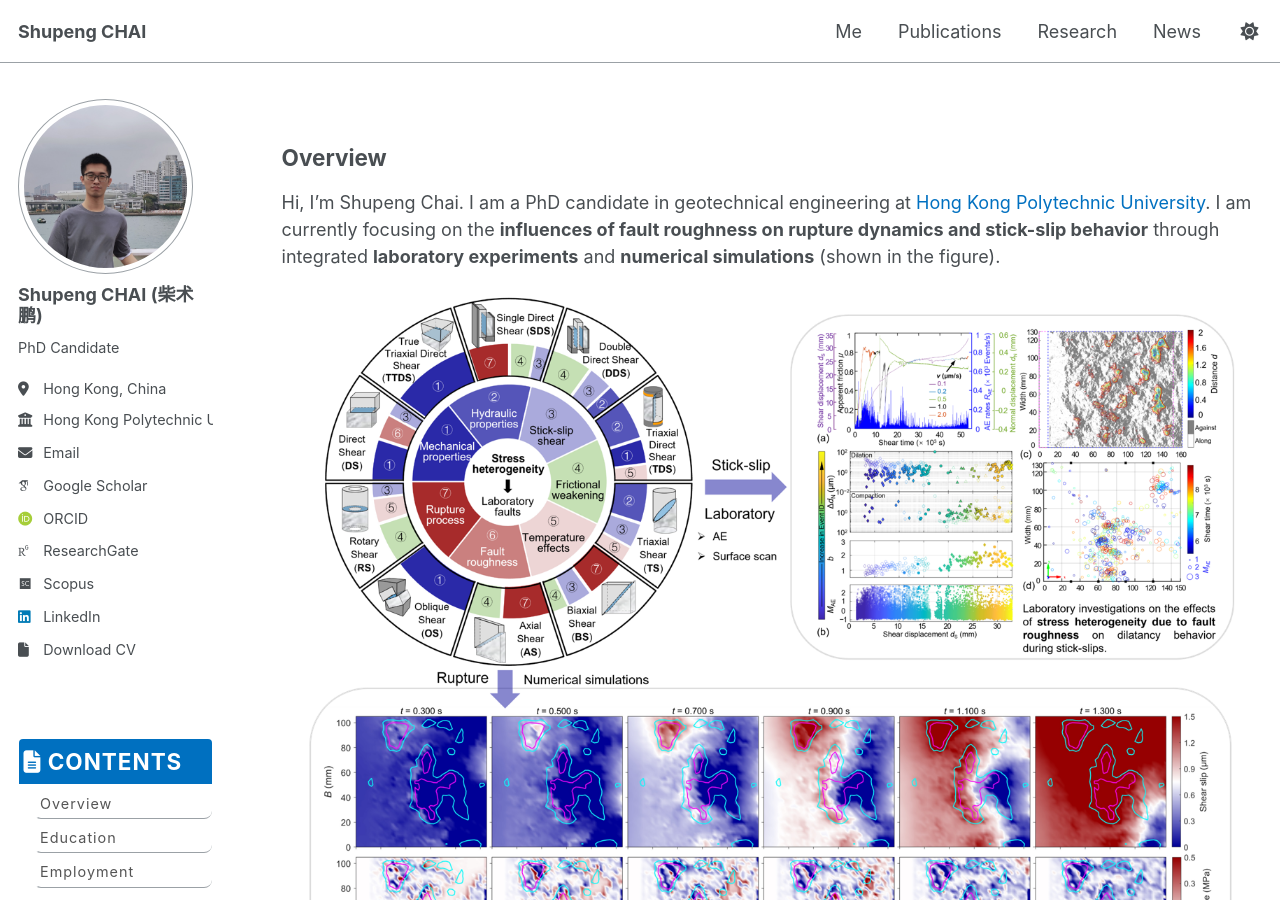
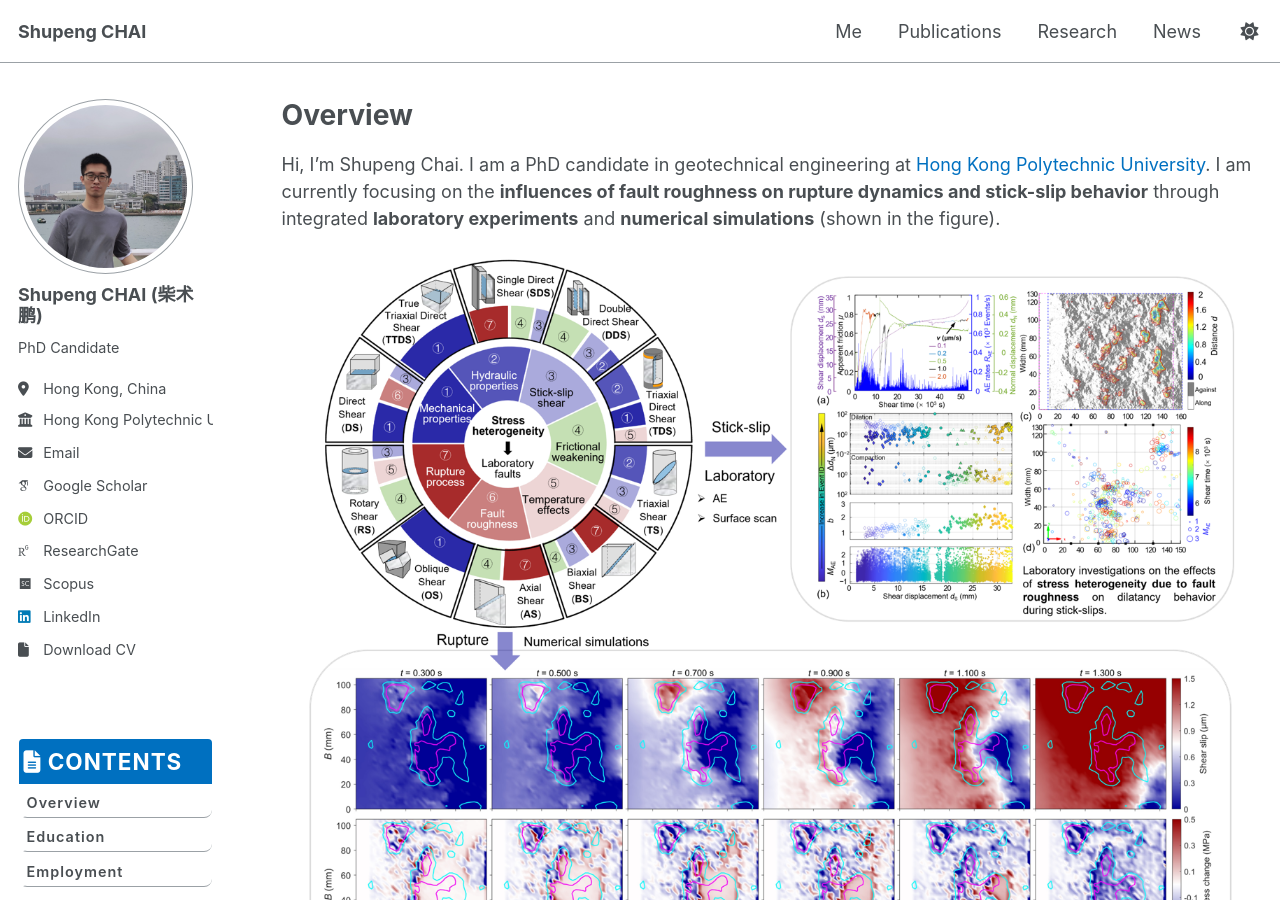
Before and after one commit to spchai/spchai.github.io, a Jekyll site: the page built from _pages/cv.md, in a window 1280 px wide and 900 px high. Built offline with Jekyll 4.4.1, drawn with Linux system fonts in a browser that asks for light colours; some web fonts are replaced.

Commit message:
Update cv.md

```diff
--- a/_pages/cv.md
+++ b/_pages/cv.md
@@ -16,8 +16,8 @@
 </div>
 -->
 
-Overview
-------
+# Overview
+
 Hi, I'm Shupeng Chai. I am a PhD candidate in geotechnical engineering at [Hong Kong Polytechnic University](https://www.polyu.edu.hk/). I am currently focusing on the **influences of fault roughness on rupture dynamics and stick-slip behavior** through integrated **laboratory experiments** and **numerical simulations** (shown in the figure).
 
 <!--
@@ -39,22 +39,21 @@
 * Planetary Geomechanics (e.g., Lunar landslides)
 * Interaction between rock and mining backfill
 
-Education
-------
+# Education
+
 * 2023–2026 (expected), PhD in Geotechnical Engineering, [Hong Kong Polytechnic University](https://www.polyu.edu.hk/)
 * 2025–2026 (expected), Visiting PhD student, [Nanyang Technological University](https://www.ntu.edu.sg/)
 * 2018–2020, MASc in Mineral Engineering, [University of Montreal (Polytechnique Montréal)](https://www.umontreal.ca/en/)
 * 2014–2018, BEng in Civil Engineering, [Wuhan University](https://www.whu.edu.cn/)
 
-Employment
-------
+#  Employment
+
 * 2024–Present, Teaching Assistant, The Hong Kong Polytechnic University
 * 2021–2023, Lecturer in geotechnical engineering, Zhengzhou University of Science and Technology
 
-Selected Publications ([See full list](https://spchai.github.io/publications/))
-------
+# Selected Publications ([See full list](https://spchai.github.io/publications/))
 
-### (To be) Submitted
+## (To be) Submitted
 
 1. **Chai S**, Su B, Zou Y, Zhao Q. Fault roughness and contact evolution control the dilatancy and compaction during shear sliding.
 
@@ -65,7 +64,7 @@
 1. **Chai S**, Zou Y, Zhang C, Chen G, Zhao Q. Possible seismicity and location inferred from lunar crater landslides and tectonic faults.
 
 
-### Published
+## Published
 1. Liu S, Wu B, Krasilnikov S, Zhu J, Chen Z, **Chai S**, Zhao Q, Li Y, Michalski J. Time-series variations of recurring slope lineae on Mars compatible with contemporary water activity from bedrock aquifer melting. _Scientific Reports_. 15(1): 25555. https://doi.org/10.1038/s41598-025-11171-y. ([Link](https://doi.org/10.1038/s41598-025-11171-y)).
 
 1. **Chai S**, Su B, Zou Y, Zhao Q (2025). Dilation or compaction? Laboratory insights into the role of fault roughness. _EGU General Assembly 2025_. ([Link](https://doi.org/10.5194/egusphere-egu25-7873)).
@@ -106,8 +105,8 @@
     {% include archive-single-cv.html %}
   {% endfor %}</ul>-->
 
-Honors & Awards
-------
+# Honors & Awards
+
 * 11/2024: [Best Student Presentation Award](https://spchai.github.io/posts/2024/11/Best_Student_Award/) at the 2024 International Geomechanics Conference held on 18 – 20 November in Kuala Lumpur, Malaysia
 
 * 11/2024: [Second Prize](https://spchai.github.io/posts/2024/11/2nd_place/) at the Student Contest in the 2024 International Geomechanics Conference held on 18 – 20 November in Kuala Lumpur, Malaysia
```
